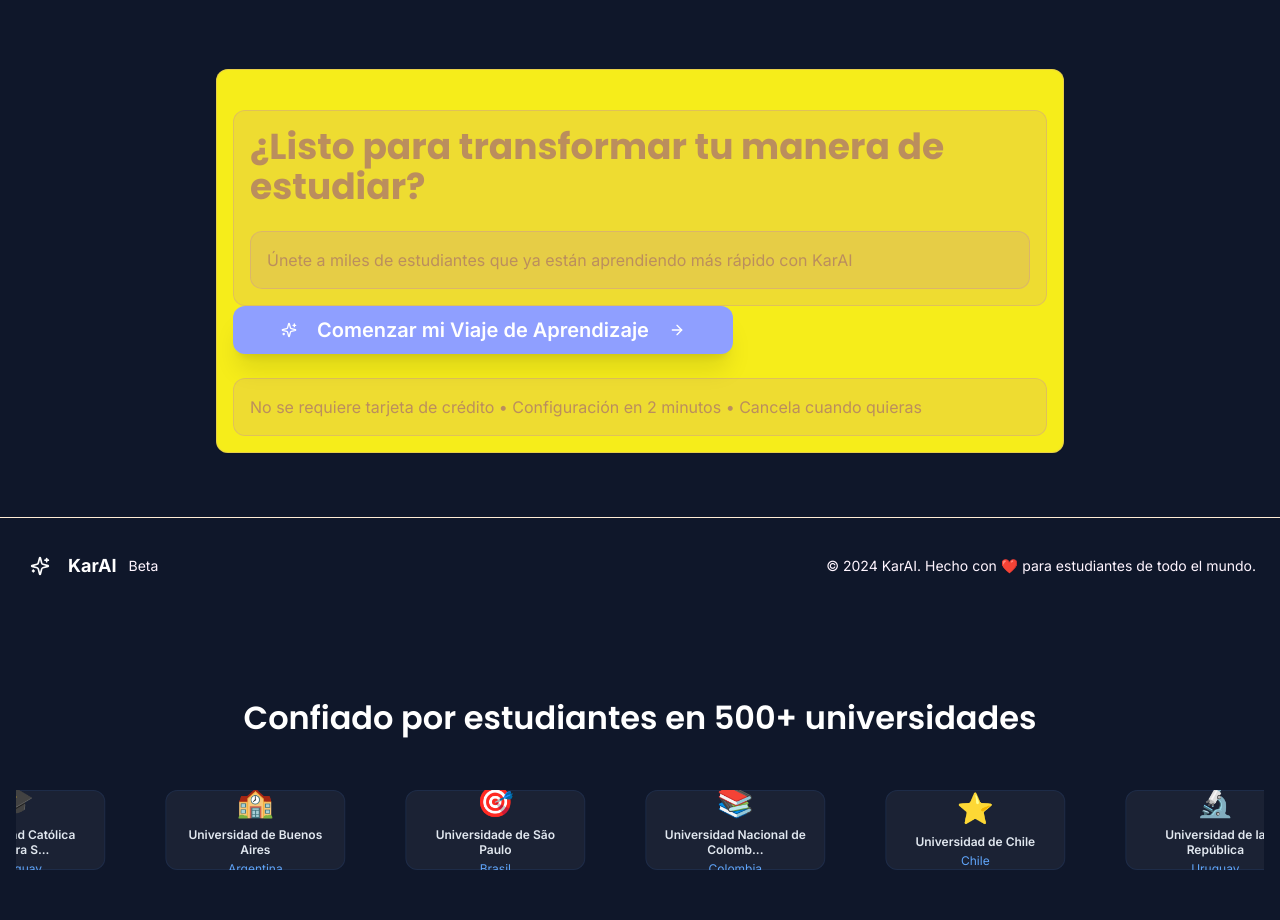
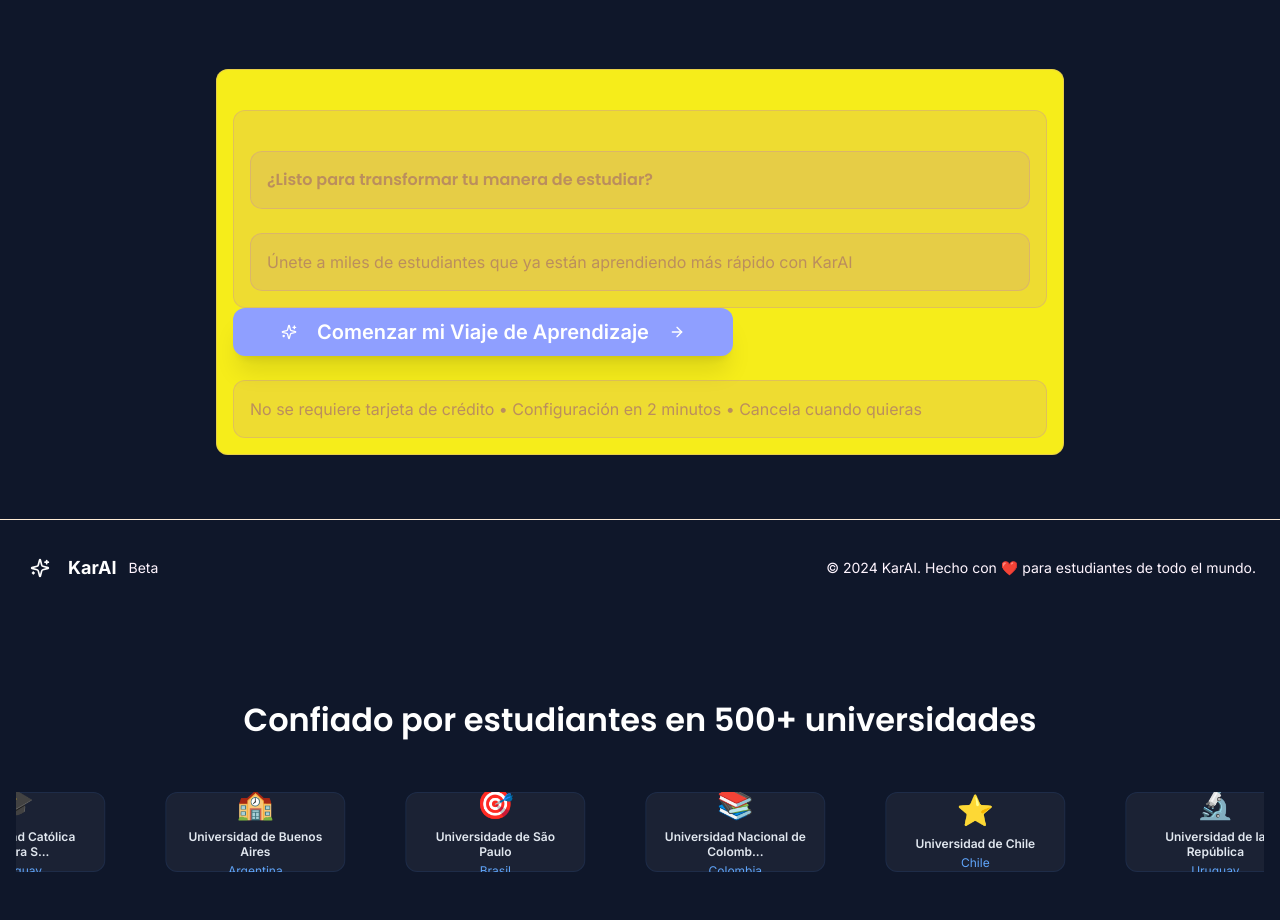
Before and after one commit to Kngu18Create/karai-aprende-rapido, a React (Vite) app: page / in a window 1280 px wide. Shown: the part 2440-3360 px from the top of the page. Built offline with nearby package versions, Linux system fonts and the light colour scheme.

Commit message:
Visual edit in Lovable
Edited UI in Lovable

```diff
--- a/src/pages/Welcome.tsx
+++ b/src/pages/Welcome.tsx
@@ -277,7 +277,7 @@ export const Welcome = ({
         <Card className="glass-effect border-0 warm-shadow">
           <CardContent className="mt-6 p-4 bg-purple-500/10 rounded-xl border border-purple-500/20">
             <div className="mt-6 p-4 bg-purple-500/10 rounded-xl border border-purple-500/20">
-              <h2 className="text-4xl font-bold">
+              <h2 className="mt-6 p-4 bg-purple-500/10 rounded-xl border border-purple-500/20">
                 ¿Listo para transformar tu manera de estudiar?
               </h2>
               <p className="mt-6 p-4 bg-purple-500/10 rounded-xl border border-purple-500/20">
```
